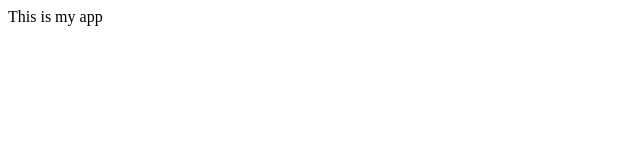
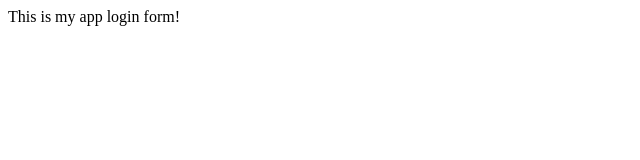
Before and after one commit to Levis-Q/myappsample, a plain HTML site: page index.html in a window 1280 px wide. Shown: the full height of the page, 0-640 px from the left. Drawn offline with Linux system fonts and the light colour scheme.

Commit message:
login form

```diff
--- /dev/null
+++ b/Directory2/app2.js
@@ -0,0 +1 @@
+console.log(132);
--- a/index.html
+++ b/index.html
@@ -4,5 +4,6 @@
     </head>
     <body>
         This is my app
+        login form!
     </body>
 </html>
```
Also changed, not shown: login.html (added, +1 -0 lines), log.txt (added).
